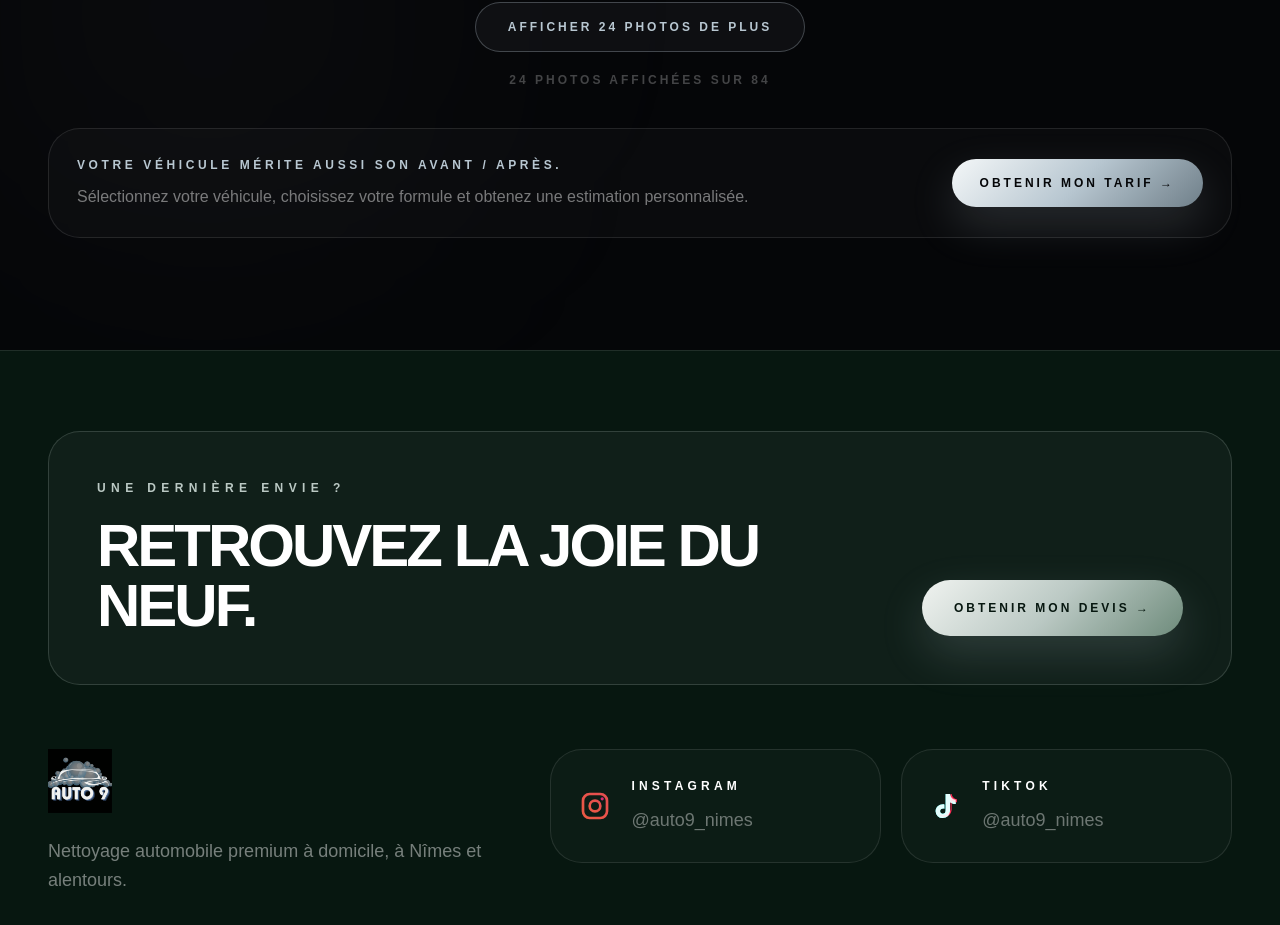
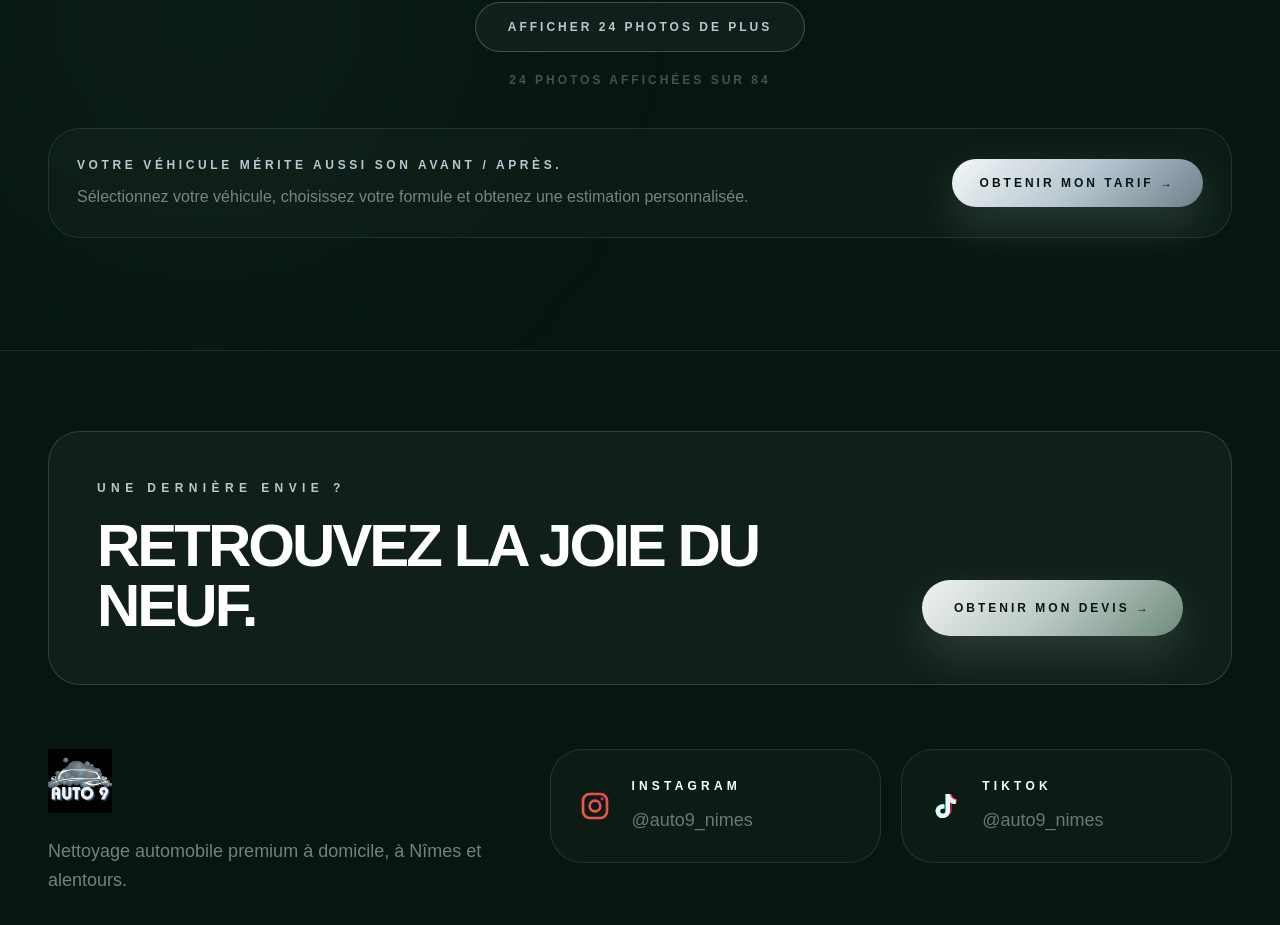
Before and after one commit to AUTO9NIMES/auto9-premium, a Next.js app: page /realisations in a window 1280 px wide. Shown: the part 2840-3765 px from the top of the page. Built offline with nearby package versions, Linux system fonts and the light colour scheme.

Commit message:
style: emerald theme for RealisationsClient

```diff
--- a/app/components/RealisationsClient.tsx
+++ b/app/components/RealisationsClient.tsx
@@ -167,7 +167,7 @@ export function RealisationsClient({
     <>
       <section
         id="realisations"
-        className="relative scroll-mt-24 overflow-hidden bg-[#050608] px-6 py-24 text-white md:px-12 md:py-28"
+        className="relative scroll-mt-24 overflow-hidden bg-[#071710] px-6 py-24 text-white md:px-12 md:py-28"
       >
         <div className="absolute right-0 top-24 h-[32rem] w-[32rem] rounded-full bg-[#B8C7D1]/5 blur-[160px]" />
 
@@ -332,7 +332,7 @@ export function RealisationsClient({
 
             <Link
               href="/devis"
-              className="w-fit rounded-full bg-[linear-gradient(135deg,#F4F7F8,#B8C7D1,#6F7F89)] px-7 py-4 text-xs font-black uppercase tracking-[0.25em] text-[#050608] shadow-[0_18px_45px_rgba(184,199,209,.18)] transition hover:scale-105"
+              className="w-fit rounded-full bg-[linear-gradient(135deg,#F4F7F8,#B8C7D1,#6F7F89)] px-7 py-4 text-xs font-black uppercase tracking-[0.25em] text-[#071710] shadow-[0_18px_45px_rgba(184,199,209,.18)] transition hover:scale-105"
             >
               Obtenir mon tarif →
             </Link>
```
